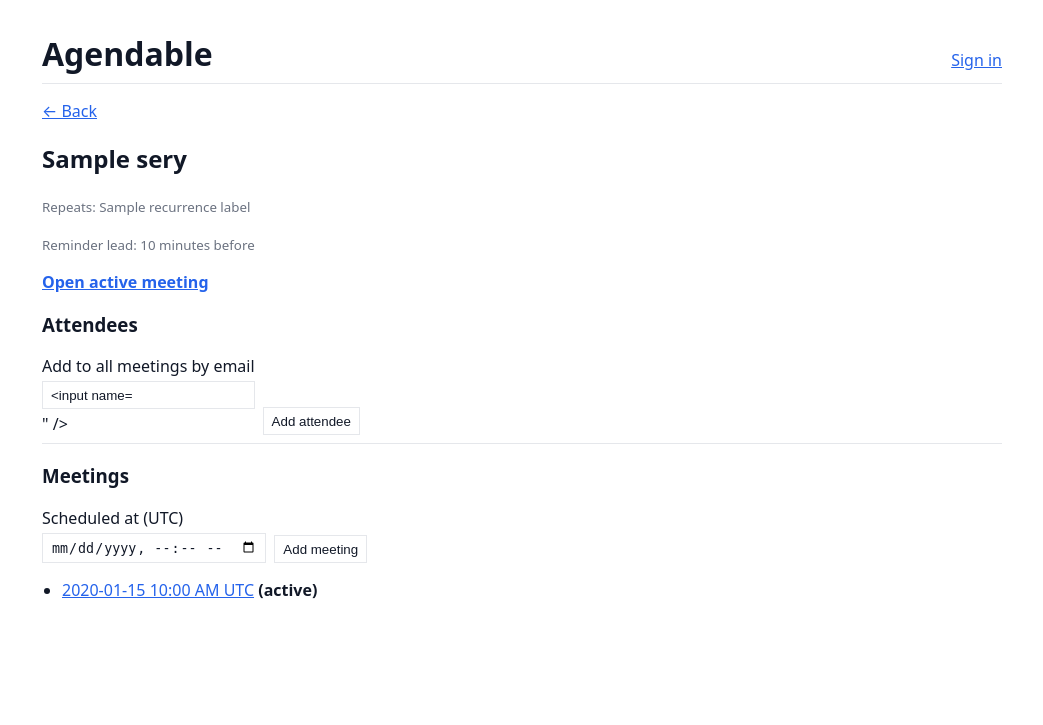
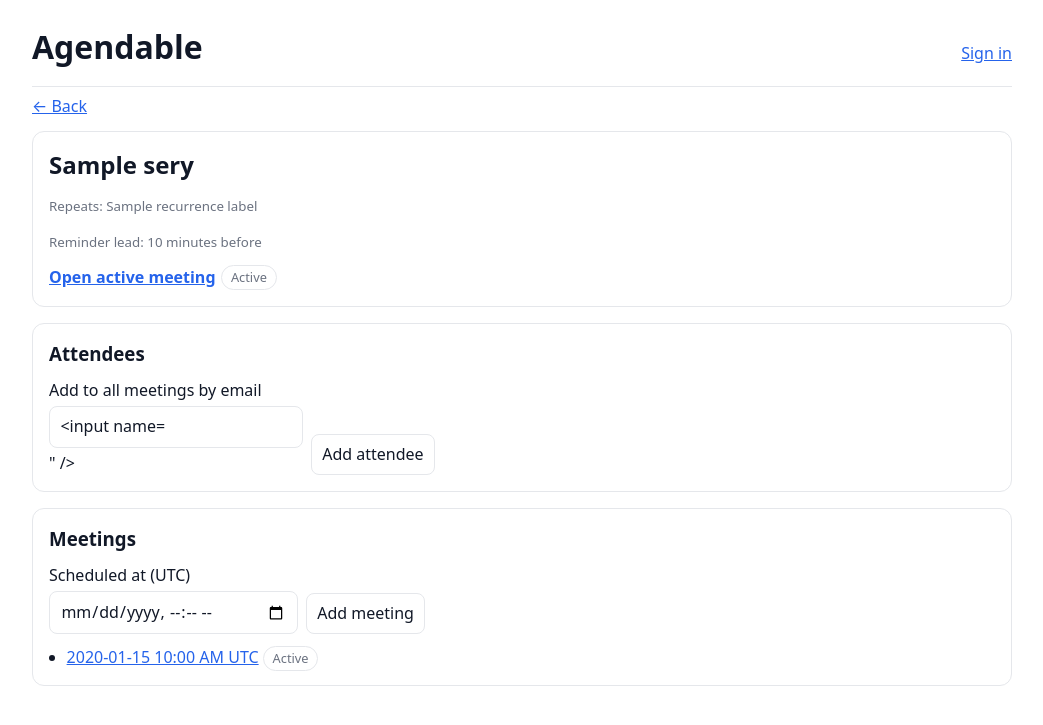
Before and after one commit to radiation/agendable-v3, a FastAPI app: template src/agendable/web/templates/series_detail.html in a window 1280 px wide. Shown: the top 725 px of the page, without its empty margins (118-1161 px from the left). Run offline with FastAPI, Linux system fonts and the light colour scheme; the template is opened without the code that fills it: most values are stand-ins (such as "Sample title", 1, 10 or a date in 2020); form fields are guessed from the names that the template uses; parts of the project's set-up code (start-up, migrations or seed data) failed here and were passed over; some libraries are stand-ins or nearby versions.

Commit message:
Visual cohesiveness for common flows

```diff
--- a/src/agendable/web/static/app.css
+++ b/src/agendable/web/static/app.css
@@ -24,10 +24,22 @@ body {
     font-family: system-ui, -apple-system, Segoe UI, Roboto, Helvetica, Arial, sans-serif;
     background: var(--bg);
     color: var(--fg);
+    margin: 0;
+    line-height: 1.45;
 }
 
 a {
     color: var(--link);
+}
+
+h1,
+h2,
+h3 {
+    margin: 0;
+}
+
+p {
+    margin: 0;
 }
 
 small {
@@ -43,10 +55,28 @@ input:not([type="checkbox"]):not([type="radio"]):not([type="file"]):not([type="r
 select,
 textarea,
 button {
-    padding: 0.35rem 0.5rem;
+    padding: 0.5rem 0.65rem;
     background: var(--control-bg);
     color: var(--fg);
     border: 1px solid var(--border);
+    border-radius: 0.5rem;
+    font: inherit;
+}
+
+button {
+    cursor: pointer;
+}
+
+button:hover {
+    filter: brightness(0.98);
+}
+
+input:focus,
+select:focus,
+textarea:focus,
+button:focus {
+    outline: 2px solid var(--link);
+    outline-offset: 1px;
 }
 
 label {
@@ -95,6 +125,87 @@ label.inline {
     font-size: 0.8rem;
 }
 
+.page-shell {
+    max-width: 980px;
+    margin: 1.5rem auto;
+    padding: 0 1rem 2rem;
+}
+
+.topbar {
+    display: flex;
+    align-items: baseline;
+    justify-content: space-between;
+    gap: 1rem;
+    margin-bottom: 1rem;
+}
+
+.topbar-nav {
+    display: flex;
+    gap: 0.75rem;
+    align-items: baseline;
+    flex-wrap: wrap;
+}
+
+.stack-lg {
+    display: grid;
+    gap: 1rem;
+}
+
+.section-card {
+    border: 1px solid var(--border);
+    border-radius: 0.75rem;
+    background: var(--control-bg);
+    padding: 1rem;
+    display: grid;
+    gap: 0.75rem;
+}
+
+.section-title {
+    display: flex;
+    align-items: baseline;
+    justify-content: space-between;
+    gap: 0.5rem;
+}
+
+.back-link {
+    display: inline-flex;
+    margin-bottom: 0.75rem;
+}
+
+.list-clean {
+    margin: 0;
+    padding-left: 1.1rem;
+    display: grid;
+    gap: 0.4rem;
+}
+
+.typeahead {
+    position: relative;
+}
+
+.typeahead-panel {
+    position: absolute;
+    left: 0;
+    right: 0;
+    top: calc(100% + 0.25rem);
+    z-index: 50;
+    pointer-events: auto;
+}
+
+.inline-actions {
+    display: inline-flex;
+    gap: 0.35rem;
+    align-items: center;
+}
+
+.status-pill {
+    border: 1px solid var(--border);
+    border-radius: 999px;
+    padding: 0.15rem 0.55rem;
+    font-size: 0.8rem;
+    color: var(--muted);
+}
+
 @media (max-width: 640px) {
     .inline-form {
         display: grid;
@@ -107,5 +218,6 @@ ul {
 }
 
 button.typeahead-active {
-    outline: 1px solid var(--border);
+    outline: 2px solid var(--link);
+    outline-offset: -1px;
 }
--- a/src/agendable/web/templates/base.html
+++ b/src/agendable/web/templates/base.html
@@ -10,11 +10,11 @@
 </head>
 
 <body>
-    <main style="max-width: 960px; margin: 2rem auto; padding: 0 1rem;">
-        <header style="display:flex; align-items: baseline; justify-content: space-between; gap: 1rem;">
-            <h1 style="margin: 0;">Agendable</h1>
+    <main class="page-shell">
+        <header class="topbar">
+            <h1>Agendable</h1>
             {% if current_user %}
-            <div style="display:flex; gap: .75rem; align-items: baseline;">
+            <div class="topbar-nav">
                 <small>Signed in as {{ current_user.display_name }}</small>
                 <a href="/">Series</a>
                 <a href="/dashboard">Dashboard</a>
@@ -22,7 +22,7 @@
                 <a href="/admin/users">Admin</a>
                 {% endif %}
                 <a href="/profile">Profile</a>
-                <form method="post" action="/logout" style="display:inline;">
+                <form method="post" action="/logout" class="inline-actions">
                     <button type="submit">Logout</button>
                 </form>
             </div>
--- a/src/agendable/web/templates/partials/series_attendee_suggestions.html
+++ b/src/agendable/web/templates/partials/series_attendee_suggestions.html
@@ -1,10 +1,10 @@
 {% if query|trim|length >= 2 and users %}
-<ul
-    style="list-style: none; margin: 0; padding: .25rem; padding-left: 0; border: 1px solid var(--border); border-radius: .375rem; background: var(--control-bg); max-height: 14rem; overflow-y: auto;">
+<ul class="list-clean"
+    style="list-style: none; margin: 0; padding: .25rem; border: 1px solid var(--border); border-radius: .375rem; background: var(--control-bg); max-height: 14rem; overflow-y: auto;">
     {% for user in users %}
     <li>
         <button type="button" data-attendee-email="{{ user.email }}"
-            style="display: block; width: 100%; text-align: left; padding: .375rem .5rem; border: 0; background: transparent; cursor: pointer;">
+            style="display: block; width: 100%; text-align: left; border: 0; background: transparent; cursor: pointer;">
             {{ user.display_name }} ({{ user.email }})
         </button>
     </li>
--- a/src/agendable/web/templates/series_detail.html
+++ b/src/agendable/web/templates/series_detail.html
@@ -3,21 +3,24 @@
 {% block title %}Agendable — {{ series.title }}{% endblock %}
 
 {% block content %}
-<p><a href="/">← Back</a></p>
+<a class="back-link" href="/">← Back</a>
 
-<section>
+<section class="stack-lg">
+    <section class="section-card">
         <h2>{{ series.title }}</h2>
         <p><small>Repeats: {{ recurrence_label }}</small></p>
         <p><small>Reminder lead: {{ series.reminder_minutes_before }} minutes before</small></p>
         {% if active_occurrence %}
-    <p><a href="/occurrences/{{ active_occurrence.id }}"><strong>Open active meeting</strong></a></p>
+        <div class="inline-actions">
+            <a href="/occurrences/{{ active_occurrence.id }}"><strong>Open active meeting</strong></a>
+            <span class="status-pill">Active</span>
+        </div>
         {% endif %}
     </section>
 
-<section>
+    <section class="section-card">
         <h3>Attendees</h3>
-    <form method="post" action="/series/{{ series.id }}/attendees"
-        style="display:flex; gap: .5rem; flex-wrap: wrap; align-items: end;">
+        <form method="post" action="/series/{{ series.id }}/attendees" class="inline-form">
             <label>
                 Add to all meetings by email
                 <input name="email" type="email" required value="{{ attendee_form.email if attendee_form else '' }}" />
@@ -29,14 +32,11 @@
         {% endif %}
     </section>
 
-<hr />
-
-<section>
+    <section class="section-card">
         <h3>Meetings</h3>
         {% set display_tz = series.recurrence_timezone if series.recurrence_timezone else current_user.timezone %}
 
-    <form method="post" action="/series/{{ series.id }}/occurrences"
-        style="display:flex; gap: .5rem; flex-wrap: wrap; align-items: end;">
+        <form method="post" action="/series/{{ series.id }}/occurrences" class="inline-form">
             <label>
                 Scheduled at (UTC)
                 <input name="scheduled_at" type="datetime-local" required />
@@ -44,12 +44,12 @@
             <button type="submit">Add meeting</button>
         </form>
 
-    <ul>
+        <ul class="list-clean">
             {% for o in occurrences %}
             <li>
                 <a href="/occurrences/{{ o.id }}">{{ o.scheduled_at|format_dt(display_tz) }}</a>
                 {% if active_occurrence and o.id == active_occurrence.id %}
-            <strong>(active)</strong>
+                <span class="status-pill">Active</span>
                 {% endif %}
             </li>
             {% else %}
@@ -57,4 +57,5 @@
             {% endfor %}
         </ul>
     </section>
+</section>
 {% endblock %}
```
Also changed, not shown: src/agendable/web/templates/dashboard.html (+9 -11 lines), src/agendable/web/templates/index.html (+17 -8 lines), src/agendable/web/templates/occurrence_detail.html (+15 -17 lines), src/agendable/web/templates/profile.html (+22 -14 lines). Lines whose indentation alone changed are shown as unchanged.
